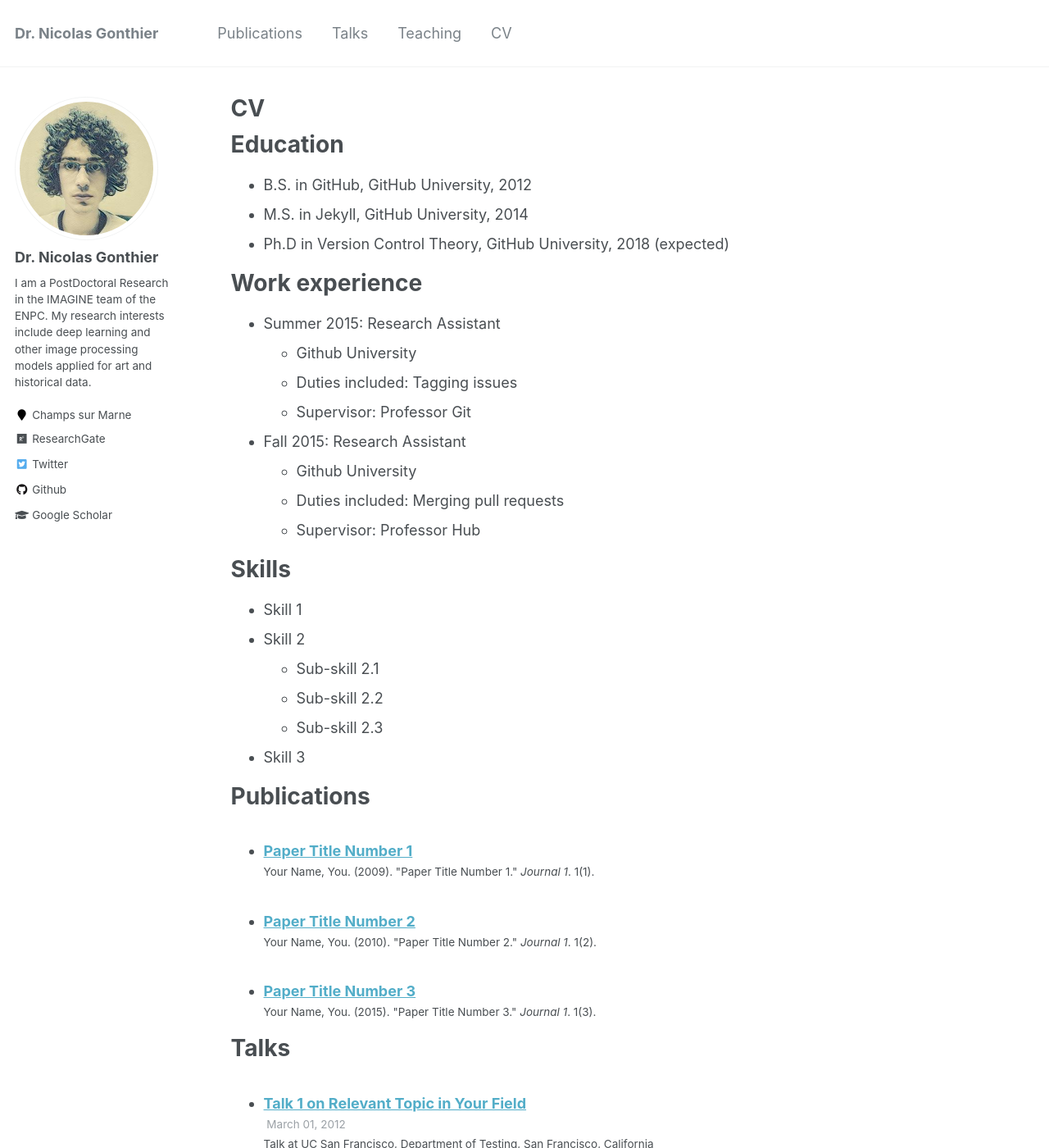
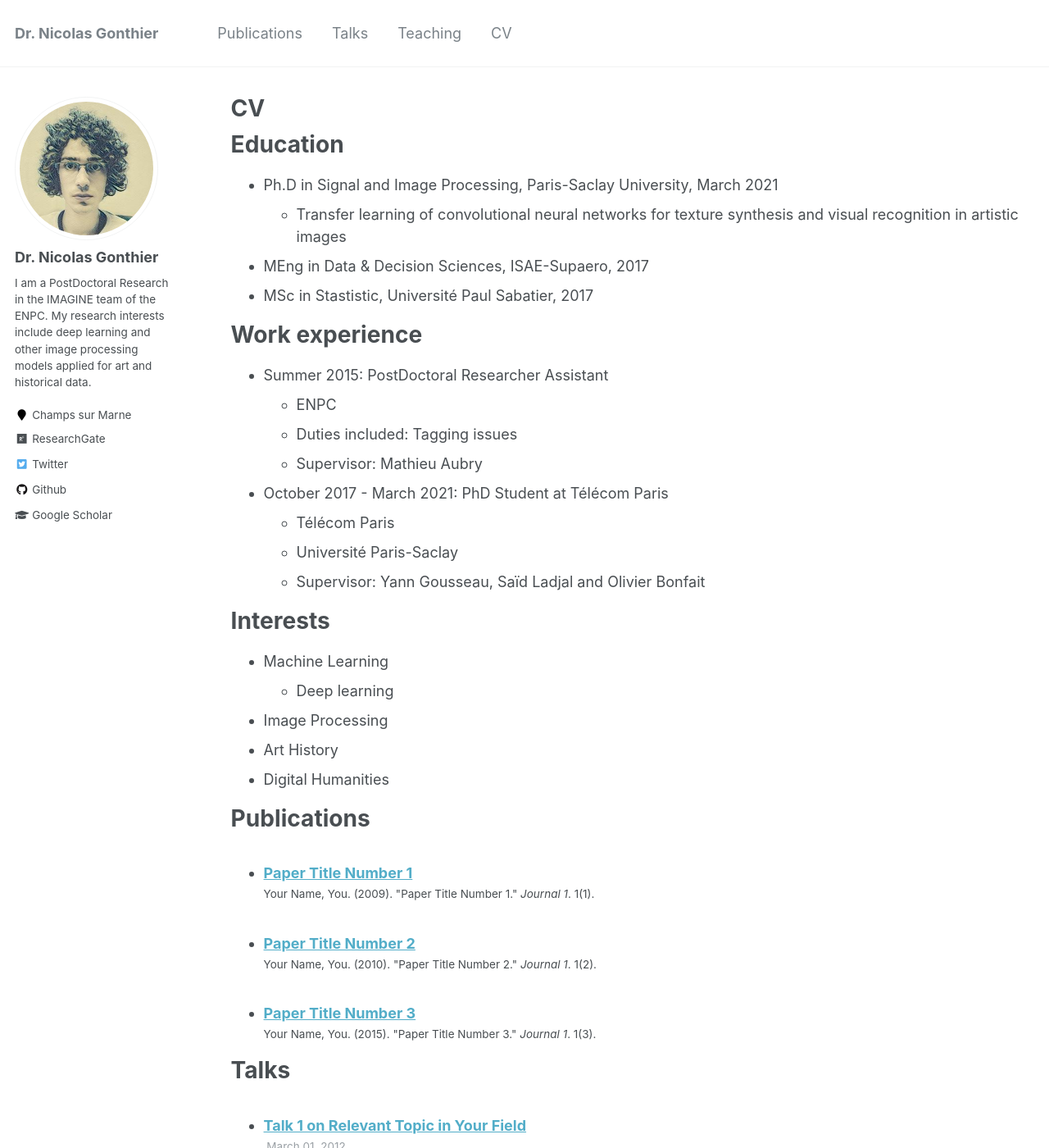
Before and after one commit to ngonthier/ngonthier.github.io, a Jekyll site: the page built from _pages/cv.md, in a window 1280 px wide and 1400 px high. Shown: the whole window at 82% size. Built offline with Jekyll 4.4.1, drawn with Linux system fonts in a browser that asks for light colours; some of the changed text lies outside the part shown.

Commit message:
update cv

```diff
--- a/_pages/cv.md
+++ b/_pages/cv.md
@@ -11,30 +11,30 @@ redirect_from:
 
 Education
 ======
-* B.S. in GitHub, GitHub University, 2012
-* M.S. in Jekyll, GitHub University, 2014
-* Ph.D in Version Control Theory, GitHub University, 2018 (expected)
+* Ph.D in Signal and Image Processing, Paris-Saclay University, March 2021
+  * Transfer learning of convolutional neural networks for texture synthesis and visual recognition in artistic images
+* MEng in Data & Decision Sciences, ISAE-Supaero, 2017
+* MSc in Stastistic, Université Paul Sabatier, 2017
 
 Work experience
 ======
-* Summer 2015: Research Assistant
-  * Github University
+* Summer 2015: PostDoctoral Researcher Assistant
+  * ENPC
   * Duties included: Tagging issues
-  * Supervisor: Professor Git
+  * Supervisor: Mathieu Aubry
 
-* Fall 2015: Research Assistant
-  * Github University
-  * Duties included: Merging pull requests
-  * Supervisor: Professor Hub
+* October 2017 - March 2021: PhD Student at Télécom Paris
+  * Télécom Paris
+  * Université Paris-Saclay
+  * Supervisor: Yann Gousseau, Saïd Ladjal and Olivier Bonfait
 
-Skills
+Interests
 ======
-* Skill 1
-* Skill 2
-  * Sub-skill 2.1
-  * Sub-skill 2.2
-  * Sub-skill 2.3
-* Skill 3
+* Machine Learning
+  * Deep learning
+* Image Processing
+* Art History
+* Digital Humanities
 
 Publications
 ======
```
Also changed, not shown: other parts of _pages/cv.md (+0 -4 lines).
